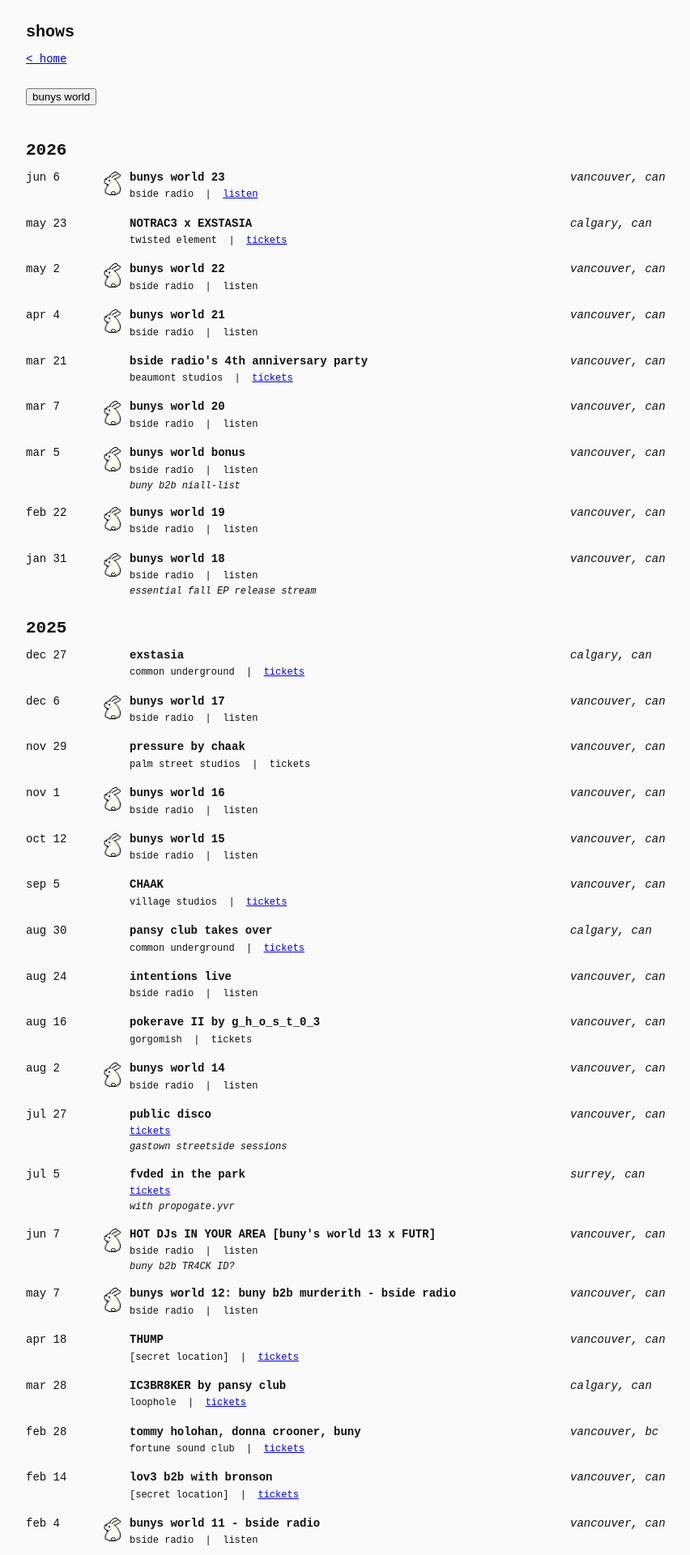
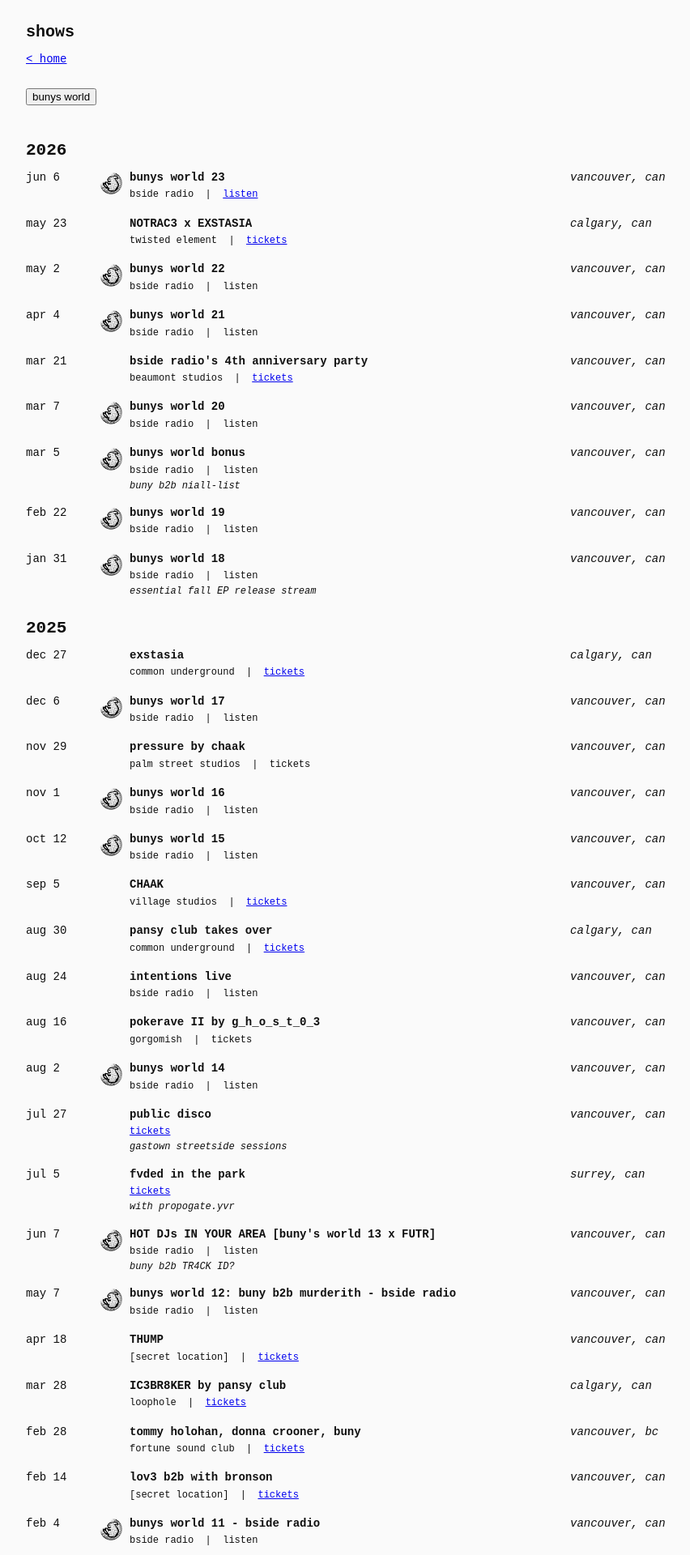
Before and after one commit to 746a70/buny, a Jekyll site: the page built from shows.md, in a window 1280 px wide. Shown: the top 1920 px of the page at 81% size, without its empty margins (208-1060 px from the left). Built offline with Jekyll 4.4.1, drawn with Linux system fonts in a browser that asks for light colours.

Commit message:
Update shows.md

```diff
--- a/shows.md
+++ b/shows.md
@@ -12,7 +12,7 @@ permalink: /shows.html
 
 <p id="bw-filter-description" class="bw-filter-description" aria-hidden="true">bunys world is my monthly show on bside.radio. each month, i spin my favourite left-field, provocative, and rebellious dance music for the ones that get it. i consider it my “lab” time, where i experiment and play around with all sorts of electronic music i love listening to, with special guests, exclusive leaks, and surprises every so often~ it's hard for me to explain, probably best if you have a listen for yourself...</p>
 
-{% assign bw_icon_path = '/images/micro.gif' | relative_url %}
+{% assign bw_icon_path = '/images/bw icon bw-66.png' | relative_url %}
 {% assign grouped_shows = site.data.shows | group_by_exp: 'show', "show.date | date: '%Y'" %}
 {% assign sorted_years = grouped_shows | sort: 'name' | reverse %}
 
```
